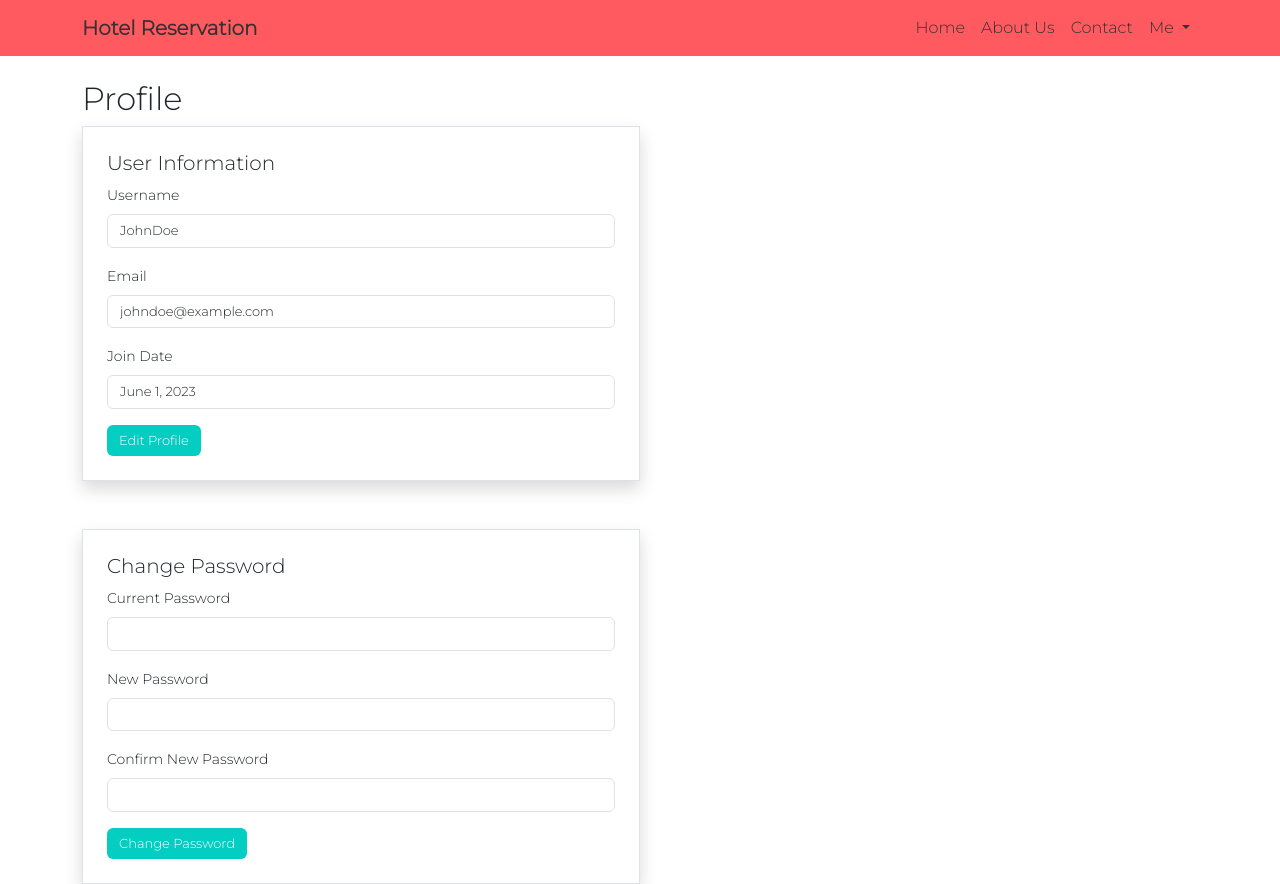
After one commit to jovaandres/hotel-reservation, a CodeIgniter 4 app: template app/Views/profile.php in a window 1280 px wide. The commit adds this page. Run offline with PHP 8.4 and a stand-in for CodeIgniter, Linux system fonts and the light colour scheme; the template is opened without the code that fills it, so the values that code supplies are empty; some libraries are stand-ins or nearby versions.

Commit message:
add profile page

```diff
--- a/app/Views/home.php
+++ b/app/Views/home.php
@@ -1,9 +1,8 @@
-<!-- app/Views/home.php -->
 <?= $this->extend('templates/layout') ?>
 
 <?= $this->section('content') ?>
 <div class="container mt-4">
-    <h1>Welcome to Hotel Reservation</h1>
+    <h2>Welcome to Hotel Reservation</h2>
     <div class="card-container mt-4">
         <?php foreach ($rooms as $room) : ?>
             <a href="#" class="text-decoration-none">
--- /dev/null
+++ b/app/Views/profile.php
@@ -0,0 +1,47 @@
+<?= $this->extend('templates/layout') ?>
+
+<?= $this->section('content') ?>
+
+  <div class="container mt-4">
+      <h2>Profile</h2>
+      <div class="col profile">
+          <div class="col-md-6 p-4 border shadow">
+              <h5>User Information</h5>
+              <form>
+                  <div class="mb-3">
+                      <label for="username" class="form-label small">Username</label>
+                      <input type="text" class="form-control" id="username" value="JohnDoe" readonly>
+                  </div>
+                  <div class="mb-3">
+                      <label for="email" class="form-label small">Email</label>
+                      <input type="email" class="form-control" id="email" value="johndoe@example.com" readonly>
+                  </div>
+                  <div class="mb-3">
+                      <label for="joinDate" class="form-label small">Join Date</label>
+                      <input type="text" class="form-control" id="joinDate" value="June 1, 2023" readonly>
+                  </div>
+                  <button type="button" class="btn-profile btn btn-primary" id="editProfileBtn">Edit Profile</button>
+              </form>
+          </div>
+          <div class="col-md-6 mt-5 p-4 border shadow">
+              <h5>Change Password</h5>
+              <form action="/change-password" method="POST">
+                  <div class="mb-3">
+                      <label for="currentPassword" class="form-label small">Current Password</label>
+                      <input type="password" class="form-control" id="currentPassword" required>
+                  </div>
+                  <div class="mb-3">
+                      <label for="newPassword" class="form-label small">New Password</label>
+                      <input type="password" class="form-control" id="newPassword" required>
+                  </div>
+                  <div class="mb-3">
+                      <label for="confirmPassword" class="form-label small">Confirm New Password</label>
+                      <input type="password" class="form-control" id="confirmPassword" required>
+                  </div>
+                  <button type="button" class="btn-profile btn btn-primary" id="changePasswordBtn">Change Password</button>
+              </form>
+          </div>
+      </div>
+  </div>
+
+<?= $this->endSection() ?>
--- a/app/Views/reservation.php
+++ b/app/Views/reservation.php
@@ -1,4 +1,3 @@
-<!-- app/Views/bookings.php -->
 <?= $this->extend('templates/layout') ?>
 
 <?= $this->section('content') ?>
--- a/app/Views/templates/auth.php
+++ b/app/Views/templates/auth.php
@@ -1,4 +1,3 @@
-<!-- app/Views/templates/base.php -->
 <!DOCTYPE html>
 <html>
 <head>
--- a/app/Views/templates/layout.php
+++ b/app/Views/templates/layout.php
@@ -1,4 +1,3 @@
-<!-- app/Views/templates/layout.php -->
 <!DOCTYPE html>
 <html lang="en">
 
@@ -7,8 +6,10 @@
     <meta name="viewport" content="width=device-width, initial-scale=1.0">
     <title>Hotel Reservation</title>
     <link rel="stylesheet" type="text/css" href="<?= base_url('css/home.css') ?>">
+    <link rel="stylesheet" type="text/css" href="<?= base_url('css/navbar.css') ?>">
     <link href="https://cdn.jsdelivr.net/npm/bootstrap@5.3.0/dist/css/bootstrap.min.css" rel="stylesheet" integrity="sha384-9ndCyUaIbzAi2FUVXJi0CjmCapSmO7SnpJef0486qhLnuZ2cdeRhO02iuK6FUUVM" crossorigin="anonymous">
     <script src="https://cdn.jsdelivr.net/npm/bootstrap@5.3.0/dist/js/bootstrap.bundle.min.js" integrity="sha384-geWF76RCwLtnZ8qwWowPQNguL3RmwHVBC9FhGdlKrxdiJJigb/j/68SIy3Te4Bkz" crossorigin="anonymous"></script>
+    <script src="https://code.jquery.com/jquery-3.5.1.slim.min.js"></script>
     <style>
         @import url('https://fonts.googleapis.com/css2?family=Montserrat:wght@300&display=swap');
 
@@ -25,10 +26,12 @@
     <!-- Page content -->
     <?= $this->renderSection('content') ?>
 
-    <!-- Bootstrap JS -->
-    <script src="https://cdn.jsdelivr.net/npm/bootstrap@5.3.0/dist/js/bootstrap.bundle.min.js"></script>
-    <!-- Custom JS -->
-    <script src="/js/custom.js"></script>
+    <script>
+        window.addEventListener('scroll', function() {
+            var navbar = document.querySelector('.navbar');
+            navbar.classList.toggle('scrolled', window.scrollY > 0);
+        });
+    </script>
 </body>
 
 </html>
--- a/app/Views/templates/navbar.php
+++ b/app/Views/templates/navbar.php
@@ -1,12 +1,11 @@
-<!-- app/Views/templates/navbar.php -->
-<nav class="navbar navbar-expand-lg navbar-light bg-light">
+<nav class="navbar navbar-expand-lg navbar-light">
     <div class="container">
         <a class="navbar-brand" href="/">Hotel Reservation</a>
         <button class="navbar-toggler" type="button" data-bs-toggle="collapse" data-bs-target="#navbarNav"
             aria-controls="navbarNav" aria-expanded="false" aria-label="Toggle navigation">
-            <span class="navbar-toggler-icon"></span>
+            <span class="navbar-toggler-icon" style="color: white;"></span>
         </button>
-        <div class="collapse navbar-collapse" id="navbarNav">
+        <div class="collapse navbar-collapse justify-content-end" id="navbarNav">
             <ul class="navbar-nav ml-auto">
                 <li class="nav-item">
                     <a class="nav-link" href="/">Home</a>
@@ -17,6 +16,16 @@
                 <li class="nav-item">
                     <a class="nav-link" href="#">Contact</a>
                 </li>
+                <li class="nav-item dropdown">
+                    <a class="nav-link dropdown-toggle" href="#" id="profileDropdown" role="button" data-bs-toggle="dropdown"
+                        aria-haspopup="true" aria-expanded="false">
+                        Me
+                    </a>
+                    <div class="dropdown-menu dropdown-menu-end" aria-labelledby="profileDropdown">
+                        <a class="dropdown-item" href="/user">Profile</a>
+                        <a class="dropdown-item" href="#">Logout</a>
+                    </div>
+                </li>
             </ul>
         </div>
     </div>
--- a/public/css/auth.css
+++ b/public/css/auth.css
@@ -1,5 +1,10 @@
 .form-group .form-control {
   font-size: 13px;
+}
+
+.form-group input:focus {
+  border-color: #02b8ac;
+  box-shadow: 0 0 0 0.2rem rgba(2, 184, 172, 0.25);
 }
 
 .btn-grad {
--- a/public/css/home.css
+++ b/public/css/home.css
@@ -7,7 +7,7 @@
 .card {
   width: 180px;
   margin: 10px;
-  border: none; /* Remove the border line */
+  border: none;
 }
 
 .card-body {
@@ -20,10 +20,31 @@
 
 .card-body p {
   font-size: 12px;
+  color: #333;
 }
 
 .square-image {
   height: 200px;
   width: 100%;
   object-fit: cover;
+  border-radius: 8px;
 }
+
+.form-control {
+  font-size: 13px!important;
+}
+
+.btn-profile {
+  font-size: 13px!important;
+  background-color: #04cec1!important;
+  border: none!important;
+}
+
+.btn-profile:hover {
+  background-color: #02b8ac!important;
+}
+
+.profile input:focus {
+  border-color: #02b8ac;
+  box-shadow: 0 0 0 0.2rem rgba(2, 184, 172, 0.25);
+}
--- /dev/null
+++ b/public/css/navbar.css
@@ -0,0 +1,63 @@
+.navbar {
+  background-color: #FF5A5F!important;
+  position: sticky!important;
+  top: 0;
+  z-index: 100;
+  transition: background-color 0.3s;
+}
+
+.navbar a {
+  color: #333!important;
+}
+
+.navbar.scrolled {
+  background-color: #FF5A5Fb0!important;
+  box-shadow: 0 2px 4px rgba(0, 0, 0, 0.1)!important;
+}
+
+.navbar.navbar.scrolled #navbarNav {
+  display: none!important;
+}
+
+.navbar.navbar.scrolled .navbar-toggler {
+  display: none!important;
+}
+
+.navbar.scrolled .container {
+  justify-content: center;
+}
+
+.navbar-brand {
+  font-weight: bold;
+}
+
+.navbar-nav .nav-link {
+  color: #333;
+}
+
+.navbar-nav .nav-link:hover,
+.navbar-nav .nav-link:focus {
+  color: #007bff;
+}
+
+.dropdown-menu {
+  background-color: #f8f9fa;
+  border: none;
+  box-shadow: 0 0 10px rgba(0, 0, 0, 0.1);
+}
+
+.dropdown-item {
+  color: #333;
+  font-size: 14px;
+}
+
+.dropdown-item:hover,
+.dropdown-item:focus {
+  background-color: #007bff;
+  color: #fff;
+}
+
+.navbar-toggler:focus {
+  outline: none!important;
+  box-shadow: none!important;
+}
```
Also changed, not shown: app/Controllers/User.php (+15 -2 lines).
